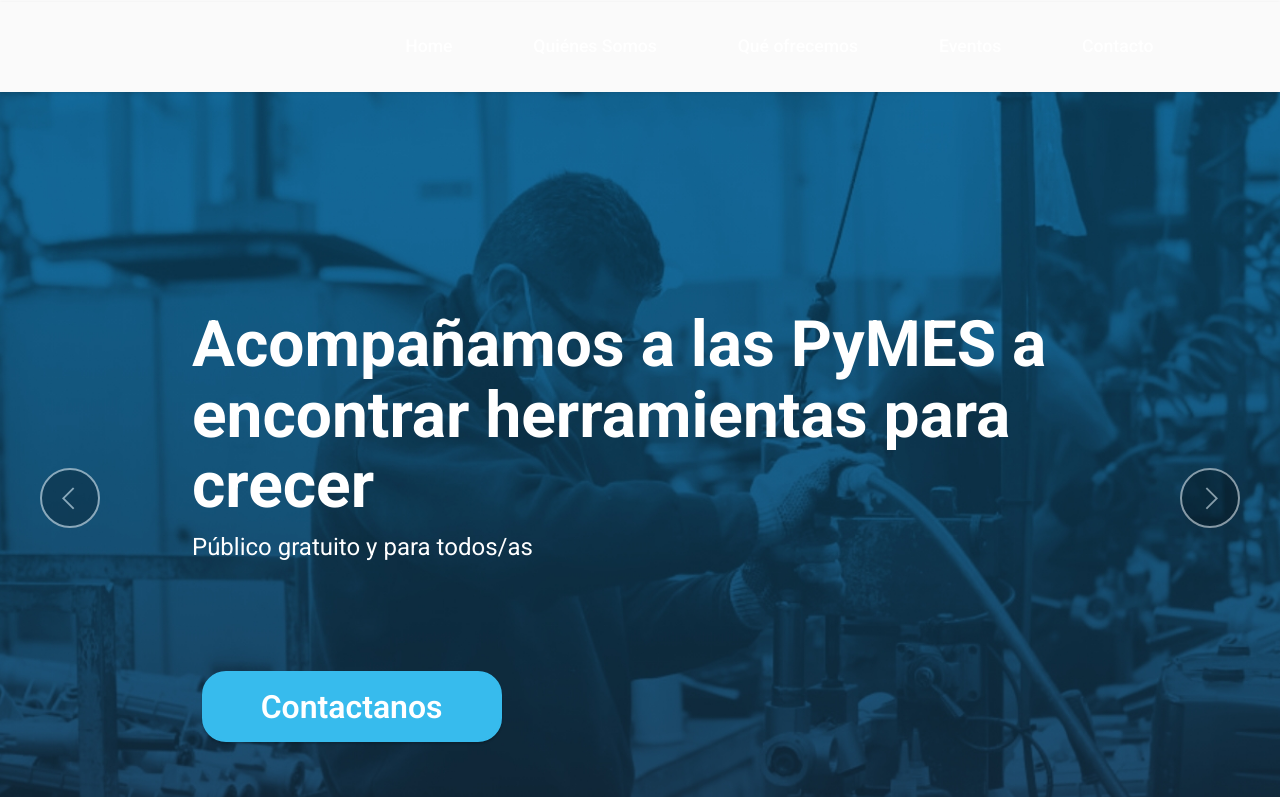
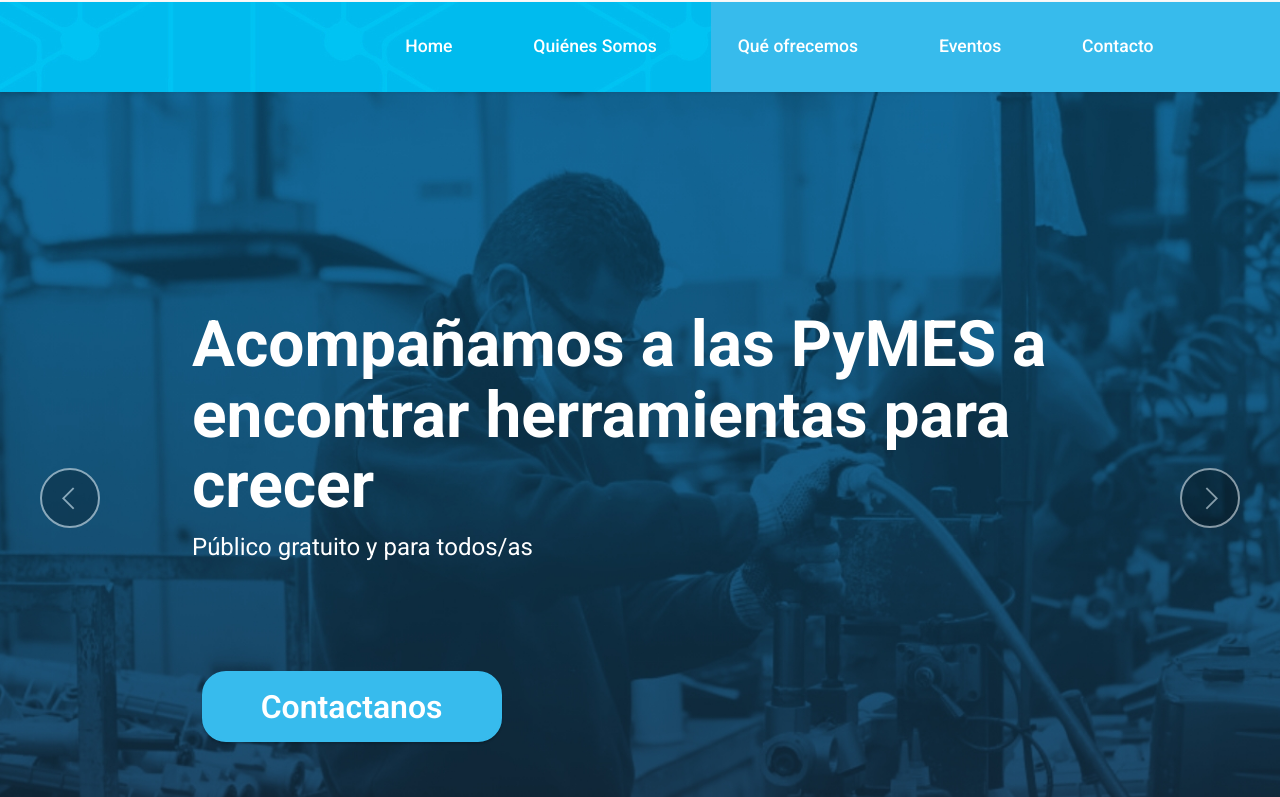
Before and after one commit to huguenn/CUP, a plain HTML site: page index.html in a window 1280 px wide. Shown: the part 104-901 px from the top of the page. Drawn offline with Linux system fonts and the light colour scheme; the site is published under a folder, as on GitHub Pages, so addresses that start at the root find nothing; a script that the page names is missing; files whose address does not match are found by name.

Commit message:
path relativo

```diff
--- a/index.html
+++ b/index.html
@@ -113,7 +113,7 @@
       </nav>
 
 
-      <nav class="navbar navbar-dropdown navbar-expand-lg" style="background-image: url('/assets/images/trama.jpg');">
+      <nav class="navbar navbar-dropdown navbar-expand-lg" style="background-image: url('./assets/images/trama.jpg');">
 <div class="container">
           <button
             class="navbar-toggler"
```
